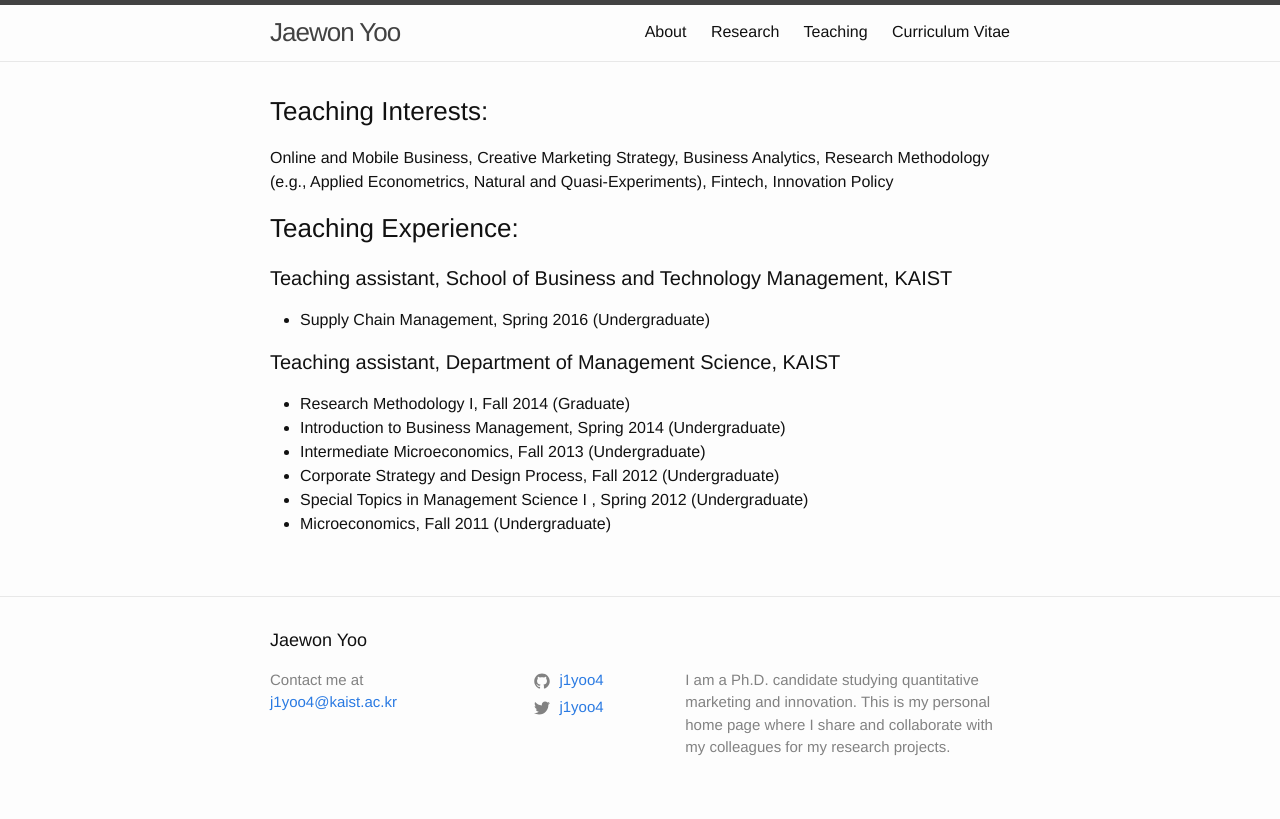
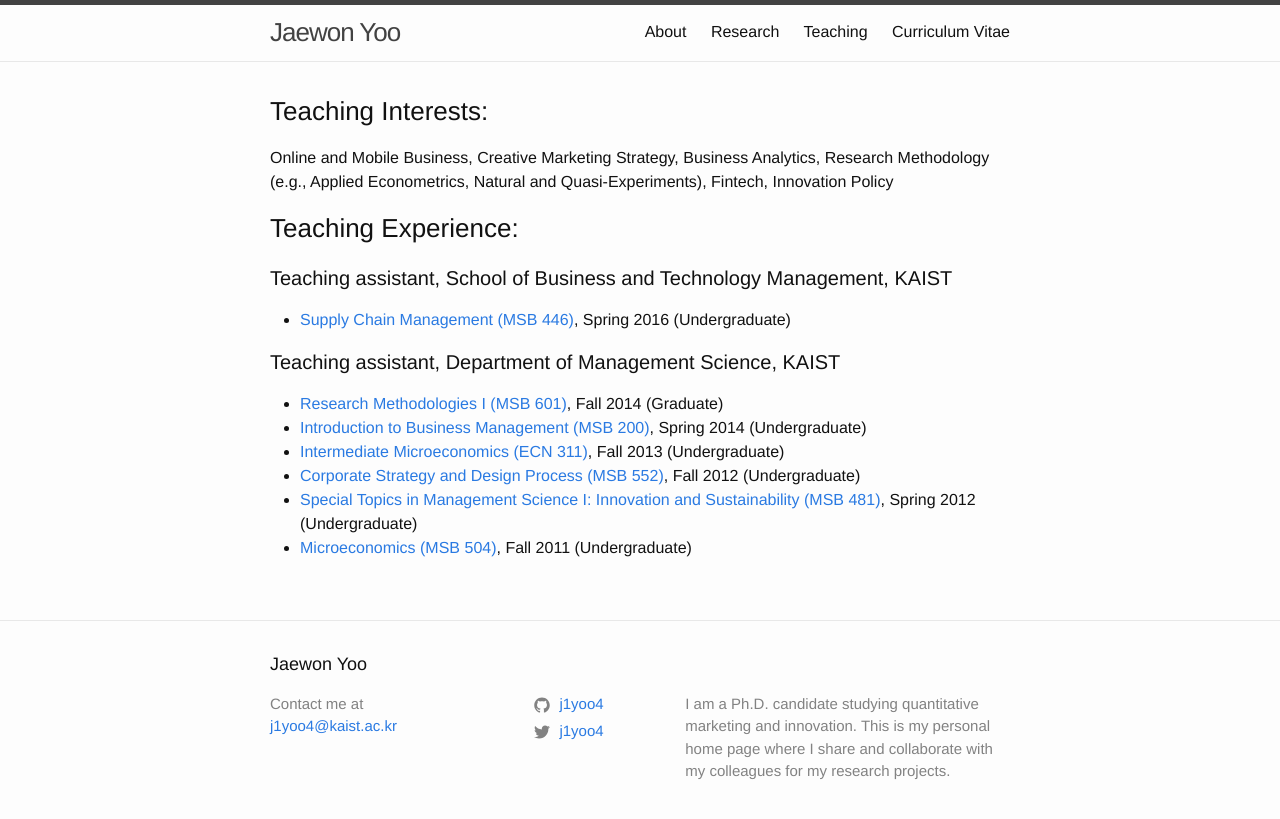
Before and after one commit to j1yoo/j1yoo.github.io, a Jekyll site: the page built from teaching.markdown, in a window 1280 px wide. Shown: the top 819 px of the page. Built offline with Jekyll 4.4.1, drawn with Linux system fonts in a browser that asks for light colours.

Commit message:
Update teaching.markdown

```diff
--- a/teaching.markdown
+++ b/teaching.markdown
@@ -9,12 +9,12 @@ Online and Mobile Business, Creative Marketing Strategy, Business Analytics, Res
 
 ### Teaching Experience:
 #### Teaching assistant, School of Business and Technology Management, KAIST
-* Supply Chain Management, Spring 2016 (Undergraduate)
+* [Supply Chain Management (MSB 446)](http://bulletin.kaist.ac.kr/html/en/?year=2016&id=en20161421&file=E), Spring 2016 (Undergraduate)
 
 #### Teaching assistant, Department of Management Science, KAIST
-* Research Methodology I, Fall 2014 (Graduate)
-* Introduction to Business Management, Spring 2014 (Undergraduate)
-* Intermediate Microeconomics, Fall 2013 (Undergraduate)
-* Corporate Strategy and Design Process, Fall 2012 (Undergraduate)
-* Special Topics in Management Science I <Innovation and Sustainability>, Spring 2012 (Undergraduate)
-* Microeconomics, Fall 2011 (Undergraduate)
+* [Research Methodologies I (MSB 601)](http://bulletin.kaist.ac.kr/html/en/?year=2014&id=en20141403&file=E), Fall 2014 (Graduate)
+* [Introduction to Business Management (MSB 200)](http://bulletin.kaist.ac.kr/html/en/?year=2014&id=en20141403&file=E), Spring 2014 (Undergraduate)
+* [Intermediate Microeconomics (ECN 311)](http://bulletin.kaist.ac.kr/html/en/?year=2014&id=en20141407&file=E), Fall 2013 (Undergraduate)
+* [Corporate Strategy and Design Process (MSB 552)](http://bulletin.kaist.ac.kr/html/en/?year=2012&id=en20121501&file=E), Fall 2012 (Undergraduate)
+* [Special Topics in Management Science I: Innovation and Sustainability (MSB 481)](http://bulletin.kaist.ac.kr/html/en/?year=2012&id=en20121501&file=E), Spring 2012 (Undergraduate)
+* [Microeconomics (MSB 504)](http://bulletin.kaist.ac.kr/html/en/?year=2012&id=en20121501&file=E), Fall 2011 (Undergraduate)
```
